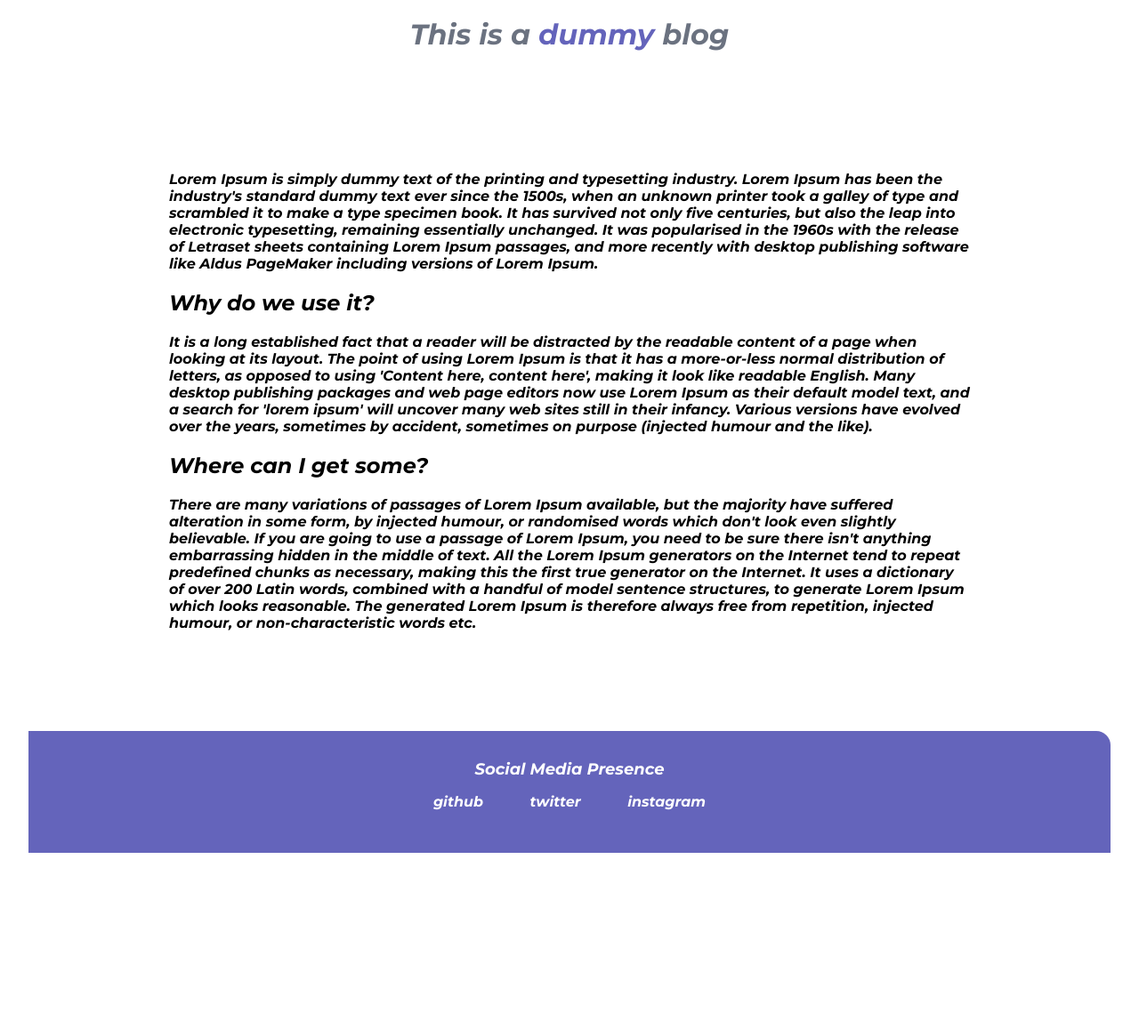
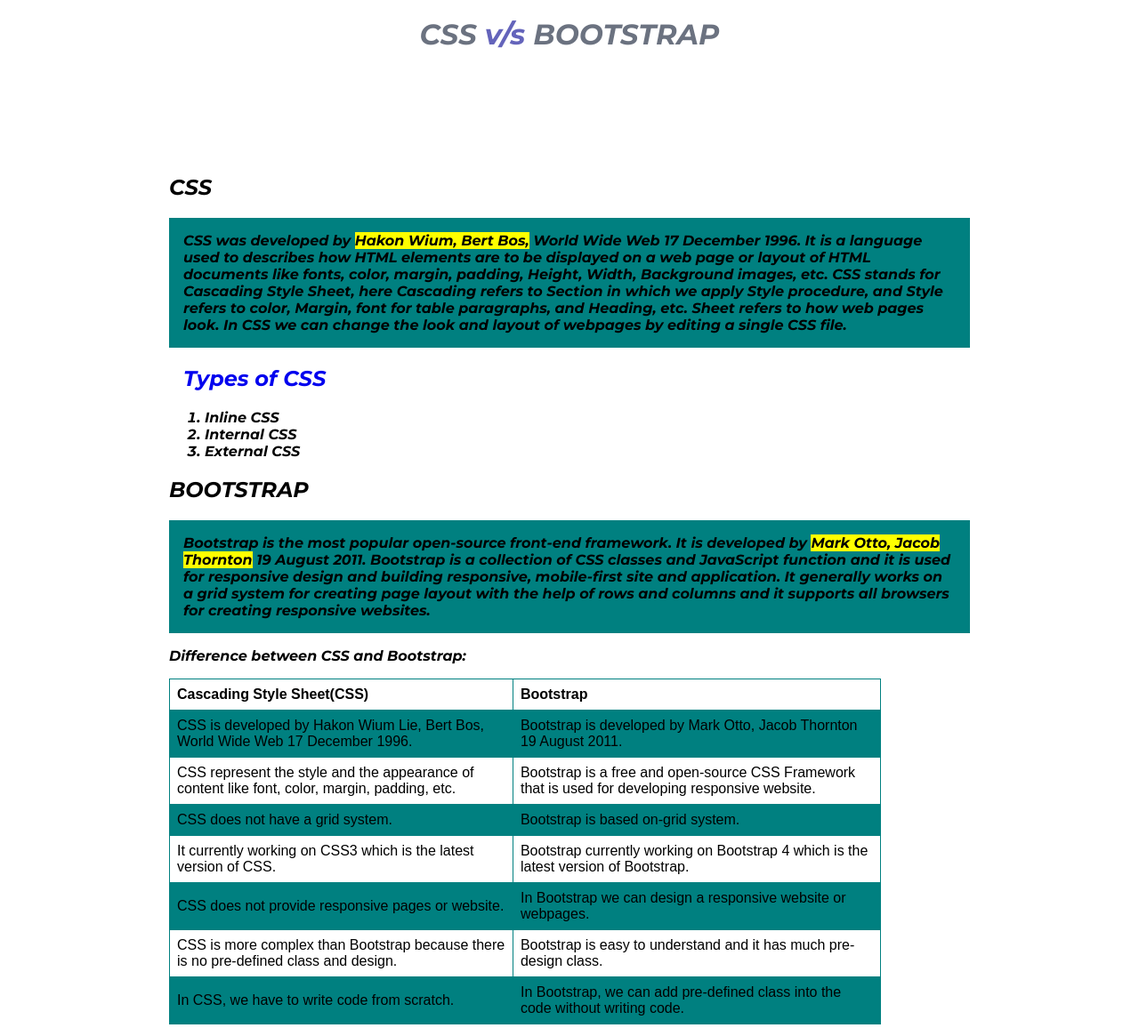
Before and after one commit to Sonualam-bot/My-Component-library, a plain HTML site: page dummyblogs2.html in a window 1280 px wide. Shown: the part 220-1376 px from the top of the page at 89% size. Before the commit the page ends 1179 px from the top, so only its background shows below. Drawn offline with Linux system fonts and the light colour scheme.

Commit message:
update: added new blog
wrote a new blog on css & bootstrap

```diff
--- a/dummyblogs2.html
+++ b/dummyblogs2.html
@@ -1,91 +1,124 @@
 <!DOCTYPE html>
 <html lang="en">
   <head>
-    <meta charset="UTF-8">
-    <meta http-equiv="X-UA-Compatible" content="IE=edge">
-    <meta name="viewport" content="width=device-width, initial-scale=1.0">
-    <link rel="stylesheet" href="/style.css">
-    <title>dummyblogs</title>
+    <meta charset="UTF-8" />
+    <meta http-equiv="X-UA-Compatible" content="IE=edge" />
+    <meta name="viewport" content="width=device-width, initial-scale=1.0" />
+    <link rel="stylesheet" href="/style.css" />
+    <title>Second Blog</title>
   </head>
   <body>
     <nav class="navigation container">
       <div>
-        <div class="nav-brand"><a class="link" href="/"> I AM DEVELOPER</a></div>
+        <div class="nav-brand">
+          <a class="link" href="/"> I AM DEVELOPER</a>
+        </div>
         <ul class="list-non-bullet nav-pills">
           <li class="list-item-inline"><a class="link" href="/">Home</a></li>
-            <li class="list-item-inline"><a class="link" href="/projects.html">Projects</a></li>
-            <li class="list-item-inline"><a class="link link-active" href="/blogs.html">Blogs
-        </a></li>
+          <li class="list-item-inline">
+            <a class="link" href="/projects.html">Projects</a>
+          </li>
+          <li class="list-item-inline">
+            <a class="link link-active" href="/blogs.html">Blogs </a>
+          </li>
         </ul>
       </div>
     </nav>
 
-
     <header class="hero showcase-blog">
-        <h1 class="hero-heading "> This is a  <span class="heading-inverted">
-            dummy </span> <span class="hero-heading">blog</span></h1>
+      <h1 class="hero-heading">
+        CSS <span class="heading-inverted"> v/s </span>
+        <span class="hero-heading"> BOOTSTRAP </span>
+      </h1>
     </header>
     <article class="container-center showcase-blog">
-        <p>Lorem Ipsum is simply dummy text of the printing and
-            typesetting industry. Lorem Ipsum has been the industry's
-            standard dummy text ever since the 1500s, when an unknown
-             printer took a galley of type and scrambled it to make a type
-              specimen book. It has survived not only five centuries, but
-              also the leap into electronic typesetting, remaining essentially
-               unchanged. It was popularised in the 1960s with the release of
-                Letraset sheets containing Lorem Ipsum passages, and more
-                 recently with desktop publishing software
-             like Aldus PageMaker including versions of Lorem Ipsum.</p>
-        <h2>Why do we use it?</h2>
-        <p>It is a long established fact that a reader will be
-            distracted by the readable content of a page when
-            looking at its layout. The point of using Lorem Ipsum
-            is that it has a more-or-less normal distribution of
-            letters, as opposed to using 'Content here, content here',
-            making it look like readable English. Many desktop publishing
-            packages and web page editors now use Lorem Ipsum as their
-            default model text, and a search for 'lorem ipsum' will
-            uncover many web sites still in their infancy. Various
-            versions have evolved over the years, sometimes by accident,
-            sometimes on purpose (injected humour and the like).</p>
-        <h2>Where can I get some?</h2>
-        <p>There are many variations of passages of
-            Lorem Ipsum available, but the majority
-            have suffered alteration in some form, by injected
-            humour, or randomised words which don't look even
-            slightly believable. If you are going to use a passage
-            of Lorem Ipsum, you need to be sure there isn't anything
-             embarrassing hidden in the middle of text. All the Lorem
-             Ipsum generators on the Internet tend to repeat predefined
-             chunks as necessary, making this the first true generator
-             on the Internet. It uses a dictionary of over 200 Latin
-             words, combined with a handful of model sentence structures,
-             to generate Lorem Ipsum which looks reasonable. The generated
-             Lorem Ipsum is therefore always free from repetition,
-             injected humour, or non-characteristic words etc.</p>
+        <h1>CSS</h1>
+      <p style="background-color: teal; padding: 1rem">
+        CSS was developed by
+        <span style="background-color: yellow"> Hakon Wium, Bert Bos,</span>
+        World Wide Web 17 December 1996. It is a language used to describes how
+        HTML elements are to be displayed on a web page or layout of HTML
+        documents like fonts, color, margin, padding, Height, Width, Background
+        images, etc. CSS stands for Cascading Style Sheet, here Cascading refers
+        to Section in which we apply Style procedure, and Style refers to color,
+        Margin, font for table paragraphs, and Heading, etc. Sheet refers to how
+        web pages look. In CSS we can change the look and layout of webpages by
+        editing a single CSS file.
+      </p>
 
+      <h2> <a class="link link-active" href="./types.html"> Types of CSS</a> </h2>
+      <p>
+          <ol>
+            <li>Inline CSS</li>
+            <li>Internal CSS</li>
+            <li>External CSS</li>
+            </ol>
+      </p>
+      <h2>BOOTSTRAP</h2>
+      <p style="background-color: teal; padding: 1rem" >
+        Bootstrap is the most popular open-source front-end framework. It is developed by <span style="background-color: yellow">Mark Otto, Jacob Thornton</span> 19 August 2011. Bootstrap is a collection of CSS classes and JavaScript function and it is used for responsive design and building responsive, mobile-first site and application. It generally works on a grid system for creating page layout with the help of rows and columns and it supports all browsers for creating responsive websites.
+      </p>
+      <p>Difference between CSS and Bootstrap:</p>
+
+      <table>
+        <tr>
+          <th>Cascading Style Sheet(CSS)</th>
+          <th>Bootstrap</th>
+
+        </tr>
+        <tr>
+          <td>CSS is developed by Hakon Wium Lie, Bert Bos, World Wide Web 17 December 1996.</td>
+          <td>Bootstrap is developed by Mark Otto, Jacob Thornton 19 August 2011.</td>
+
+        </tr>
+        <tr>
+          <td>CSS represent the style and the appearance of content like font, color, margin, padding, etc.</td>
+          <td>Bootstrap is a free and open-source CSS Framework that is used for developing responsive website.</td>
+
+        </tr>
+        <tr>
+          <td>CSS does not have a grid system.</td>
+          <td>Bootstrap is based on-grid system.</td>
+
+        </tr>
+        <tr>
+          <td>It currently working on CSS3 which is the latest version of CSS.</td>
+          <td>Bootstrap currently working on Bootstrap 4 which is the latest version of Bootstrap.</td>
+
+        </tr>
+        <tr>
+          <td>CSS does not provide responsive pages or website.</td>
+          <td>In Bootstrap we can design a responsive website or webpages.</td>
+
+        </tr>
+        <tr>
+          <td>CSS is more complex than Bootstrap because there is no pre-defined class and design.</td>
+          <td>Bootstrap is easy to understand and it has much pre-design class.</td>
+
+        </tr>
+        <tr>
+          <td>In CSS, we have to write code from scratch.</td>
+          <td>In Bootstrap, we can add pre-defined class into the code without writing code.</td>
+
+        </tr>
+      </table>
     </article>
 
 
+
     <footer class="footer">
-
       <div class="footer-header">Social Media Presence</div>
       <ul class="social-links list-non-bullet">
         <li class="list-item-inline">
-                <a class="link" href="https://github.com/sonualam-bot">github
-                </a>
+          <a class="link" href="https://github.com/sonualam-bot">github </a>
         </li>
         <li class="list-item-inline">
-                <a class="link" href="https://twitter.com">twitter
-                </a>
+          <a class="link" href="https://twitter.com">twitter </a>
         </li>
         <li class="list-item-inline">
-                <a class="link" href="/">instagram
-                </a>
+          <a class="link" href="/">instagram </a>
         </li>
       </ul>
-
     </footer>
-
   </body>
 </html>
--- a/style.css
+++ b/style.css
@@ -192,3 +192,19 @@ footer {
 .section div p{
     padding-left: 10px;
 }
+
+table {
+    font-family: arial, sans-serif;
+    border-collapse: collapse;
+    width: 100vh;
+  }
+
+  td, th {
+    border: 1px solid teal;
+    text-align: left;
+    padding: 8px;
+  }
+
+  tr:nth-child(even) {
+    background-color: teal;
+  }
```
Also changed, not shown: blogs.html (+9 -5 lines), types.html (added, +96 -0 lines), images/External.png (added), images/inline.png (added), images/internal.png (added). Lines whose indentation alone changed are shown as unchanged.
